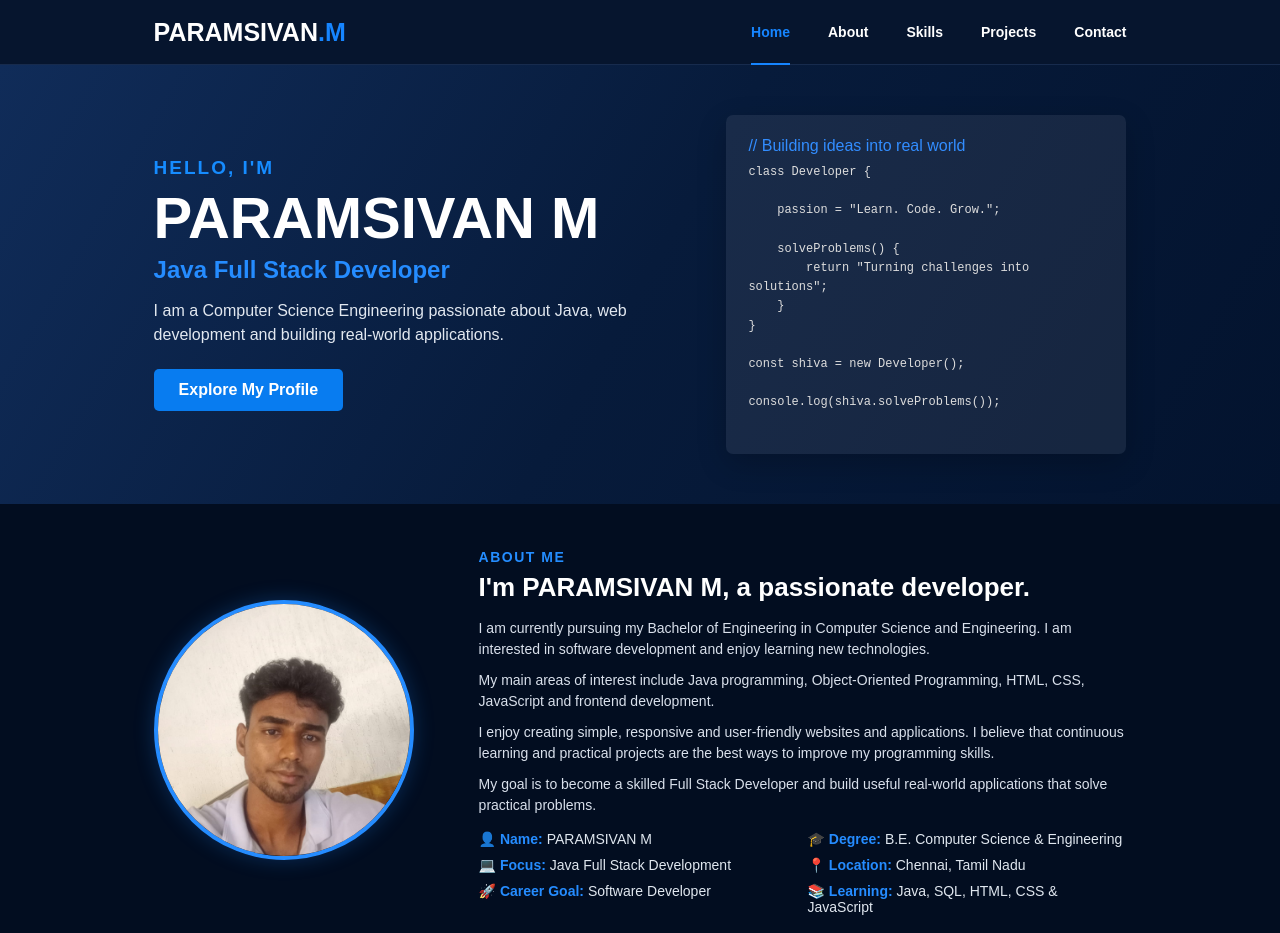
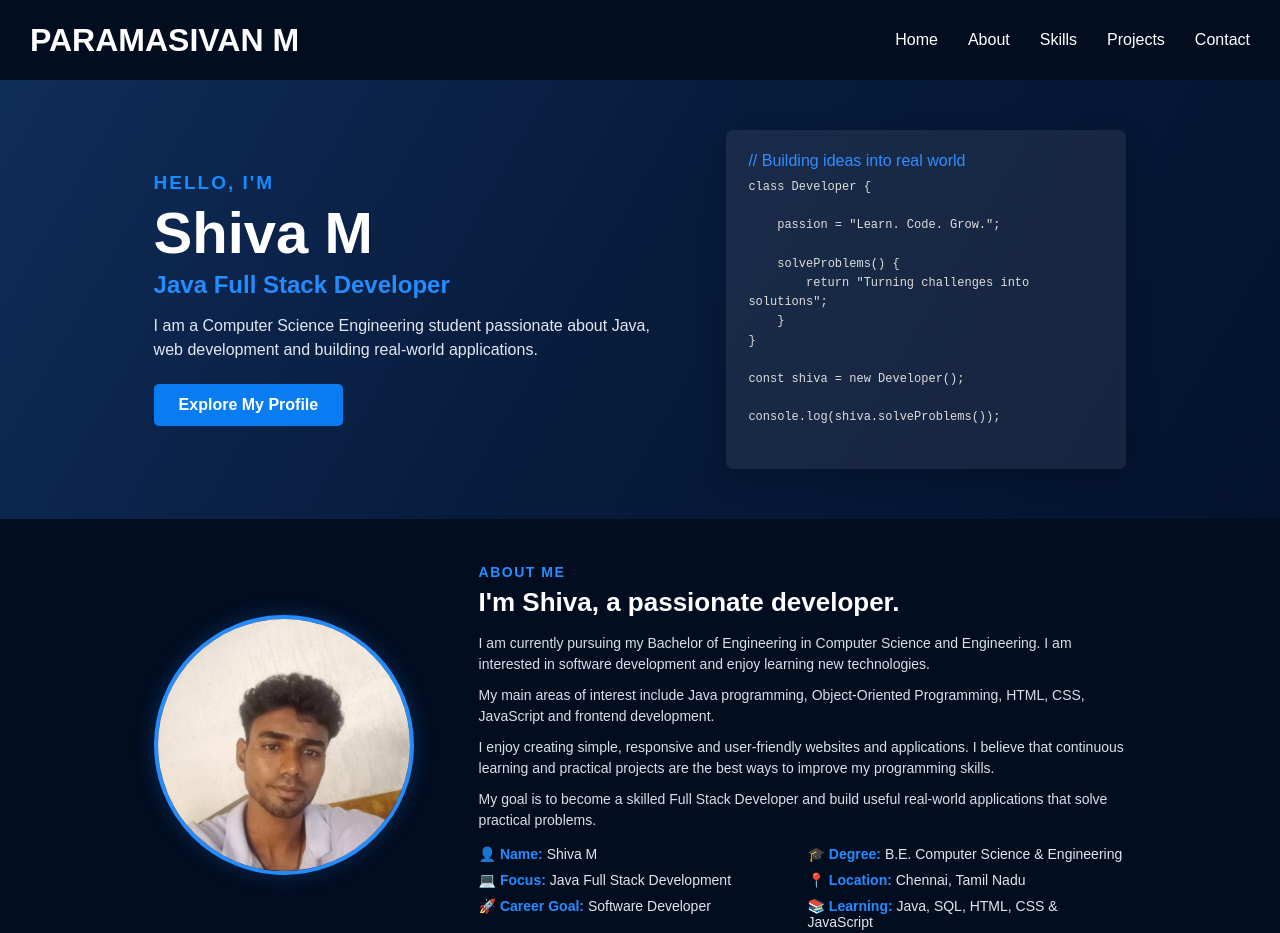
Before and after one commit to magendiranparamu2005-crypto/portfolio, a plain HTML site: page index.html in a window 1280 px wide. Shown: the top 933 px of the page. Drawn offline with Linux system fonts and the light colour scheme.

Commit message:
update the details

```diff
--- a/index.html
+++ b/index.html
@@ -14,15 +14,18 @@
 
     <!-- ================= NAVBAR ================= -->
 
-    <header class="navbar">
+   <header>
 
-        <div class="logo">
-            PARAMSIVAN<span>.M</span>
+    <h1>PARAMASIVAN M</h1>
+
+    <!-- Hamburger -->
+    <div class="hamburger" onclick="menu()">
+        ☰
     </div>
 
-        <nav>
+    <nav id="nav">
         <ul>
-                <li><a href="#home" class="active">Home</a></li>
+            <li><a href="#home">Home</a></li>
             <li><a href="#about">About</a></li>
             <li><a href="#skills">Skills</a></li>
             <li><a href="#projects">Projects</a></li>
@@ -31,6 +34,12 @@
     </nav>
 
 </header>
+
+<script>
+    function menu() {
+        document.getElementById("nav").classList.toggle("show");
+    }
+</script>
 
 
     <!-- ================= HERO ================= -->
@@ -44,7 +53,7 @@
             </p>
 
             <h1>
-                PARAMSIVAN M
+                Shiva M
             </h1>
 
             <h2>
@@ -52,7 +61,7 @@
             </h2>
 
             <p class="hero-text">
-                I am a Computer Science Engineering passionate
+                I am a Computer Science Engineering student passionate
                 about Java, web development and building real-world
                 applications.
             </p>
@@ -108,7 +117,7 @@ console.log(shiva.solveProblems());
             </p>
 
             <h2>
-                I'm PARAMSIVAN M, a passionate developer.
+                I'm Shiva, a passionate developer.
             </h2>
 
             <p>
@@ -143,7 +152,7 @@ console.log(shiva.solveProblems());
 
                 <div>
                     <strong>👤 Name:</strong>
-                    <span>PARAMSIVAN M</span>
+                    <span>Shiva M</span>
                 </div>
 
                 <div>
@@ -523,15 +532,12 @@ console.log(shiva.solveProblems());
     <footer>
 
         <p>
-            © 2026 Paramasivan M. All Rights Reserved.
+            © 2026 Shiva M. All Rights Reserved.
         </p>
 
     </footer>
 
 
-    <script src="main.js"></script>
-
-
 </body>
 
 </html>
--- a/style.css
+++ b/style.css
@@ -16,53 +16,87 @@ body {
 
 
 /* ================= NAVBAR ================= */
-
-.navbar {
-    height: 65px;
-    background: #06152e;
+header {
+    height: 80px;
+    background-color: #020d20;
 
     display: flex;
     align-items: center;
     justify-content: space-between;
 
-    padding: 0 12%;
-
-    position: sticky;
-    top: 0;
-    z-index: 1000;
-
-    border-bottom: 1px solid #172b4d;
+    padding: 0 30px;
 }
 
-.logo {
-    font-size: 25px;
-    font-weight: bold;
+h1 {
+    color: white;
 }
 
-.logo span {
-    color: #1685ff;
-}
+/* Normal menu */
 
 nav ul {
     display: flex;
-    gap: 38px;
+    gap: 30px;
+
     list-style: none;
 }
 
 nav a {
+    color: white;
     text-decoration: none;
-    color: white;
-    font-size: 14px;
-    font-weight: bold;
-
-    padding: 23px 0;
 }
 
-nav a:hover,
-nav a.active {
-    color: #1685ff;
-    border-bottom: 2px solid #1685ff;
+/* Hamburger */
+
+.hamburger {
+    display: none;
+    color: white;
+    font-size: 30px;
+    cursor: pointer;
 }
+
+
+/* Mobile */
+
+@media (max-width: 600px) {
+
+    .hamburger {
+        display: block;
+    }
+
+    nav {
+        display: none;
+
+        position: absolute;
+        top: 80px;
+        right: 0;
+
+        width: 200px;
+
+        background-color: #020d20;
+    }
+
+    nav.show {
+        display: block;
+    }
+
+    nav ul {
+        display: flex;
+        flex-direction: column;
+
+        gap: 0;
+    }
+
+    nav li {
+        padding: 15px;
+        text-align: center;
+    }
+
+    nav li:hover {
+        background-color: #12345a;
+    }
+}
+
+
 
 
 
```
Lines whose indentation alone changed are shown as unchanged.
